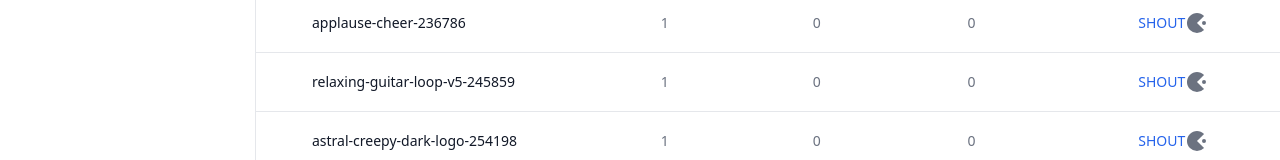
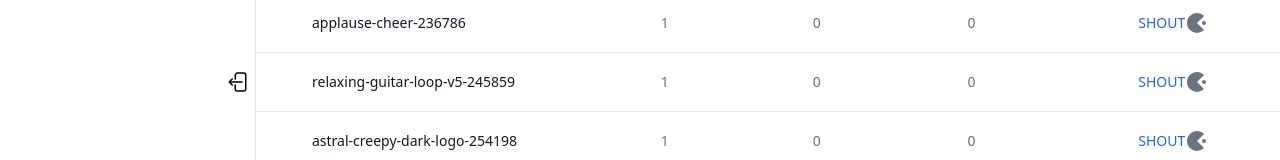
Before and after one commit to dr-R3dn3ck/soundshouter, a Vue app in the folder soundshouter-vite-webapp/: page / in a window 1280 px wide. Shown: the part 474-634 px from the top of the page. Built offline with nearby package versions, Linux system fonts and the light colour scheme.

Commit message:
sidebar adjustments

```diff
--- a/soundshouter-vite-webapp/src/App.vue
+++ b/soundshouter-vite-webapp/src/App.vue
@@ -11,7 +11,9 @@
     </header>
 
     <body class="dark:bg-gray-800">
-        <div class="sticky top-36 z-20 sm:ml-64 bg-white dark:bg-gray-950 h-auto min-h-12">
+
+        <div class="sticky top-36 z-20 sm:ml-64 bg-white dark:bg-gray-950 h-auto min-h-12"
+        :class="sideBarState === false ? 'ml-64' : 'ml-64'">
             <SubCatElement v-for="sub in subcategoriesFiltered" :id="sub.id" :subcat="sub.name"
                 @click-sub-cat-event="filterSoundsBySubCatergorie">
             </SubCatElement>
@@ -32,7 +34,7 @@
     </body>
 
     <div>
-        <SideBar>
+        <SideBar :barState="sideBarState" @switch-side-bar-state="changeSideBatState">
             <template #element>
                 <div>
                     <SideBarElement v-for="category in categories" :name="category.name" :id="category.id"
@@ -44,7 +46,8 @@
         </SideBar>
     </div>
 
-    <footer class="p-4 sm:ml-64 bg-gray-800 shadow dark:bg-gray-800 sticky bottom-0 z-20">
+    <footer class="p-4 sm:ml-64 bg-gray-800 shadow dark:bg-gray-800 sticky bottom-0 z-20"
+    :class="sideBarState === false ? 'ml-0' : 'ml-64'">
         <div>
             <Footer />
         </div>
@@ -60,7 +63,7 @@ import NavBar from "./components/NavBar.vue"
 import Footer from "./components/Footer.vue"
 import SideBar from "./components/SideBar.vue"
 import SideBarElement from "./components/SideBarElement.vue"
-import { categories, filterSounds, soundsFiltered, subcategoriesFiltered, filterSubCategories, filterSoundsBySubCatergorie, shoutNow } from "./js/data.js"
+import { categories, filterSounds, soundsFiltered, subcategoriesFiltered, filterSubCategories, filterSoundsBySubCatergorie, shoutNow, sideBarState, changeSideBatState } from "./js/data.js"
 import SubCatElement from "./components/SubCatElement.vue"
 import SoundElement from './components/SoundElement.vue';
 
--- a/soundshouter-vite-webapp/src/components/SideBar.vue
+++ b/soundshouter-vite-webapp/src/components/SideBar.vue
@@ -1,6 +1,10 @@
 <script setup>
-import { onMounted } from 'vue'
+import { onMounted, defineProps, defineEmits } from 'vue'
 import { initFlowbite } from 'flowbite'
+defineProps({
+    barState: Boolean
+})
+defineEmits(["switchSideBarState"])
 
 // initialize components based on data attribute selectors
 onMounted(() => {
@@ -11,9 +15,61 @@ onMounted(() => {
 <template>
 
     <aside id="logo-sidebar"
+        v-if="barState"
         class="fixed top-36 left-0 z-40 w-64 h-screen transition-transform -translate-x-full bg-white border-r border-gray-200 sm:translate-x-0 dark:bg-gray-800 dark:border-gray-700"
         aria-label="Sidebar">
         <div class="h-full px-3 pb-4 overflow-y-auto bg-white dark:bg-gray-800">
+            <div v-if="barState">
+                <button @click="$emit('switchSideBarState')" class="dark:bg-slate-700 rounded-lg fixed top-2/4 right-1">
+                <svg xmlns="http://www.w3.org/2000/svg" fill="none" viewBox="0 0 24 24" stroke-width="1.5"
+                    stroke="currentColor" class="size-6">
+                    <path stroke-linecap="round" stroke-linejoin="round"
+                        d="M8.25 9V5.25A2.25 2.25 0 0 1 10.5 3h6a2.25 2.25 0 0 1 2.25 2.25v13.5A2.25 2.25 0 0 1 16.5 21h-6a2.25 2.25 0 0 1-2.25-2.25V15m-3 0-3-3m0 0 3-3m-3 3H15" />
+                </svg>
+            </button>
+            </div>
+
+            <div v-else>
+                <button @click="$emit('switchSideBarState')" class="dark:bg-slate-700 rounded-lg fixed top-2/4 left-64 rotate-180">
+                <svg xmlns="http://www.w3.org/2000/svg" fill="none" viewBox="0 0 24 24" stroke-width="1.5"
+                    stroke="currentColor" class="size-6">
+                    <path stroke-linecap="round" stroke-linejoin="round"
+                        d="M8.25 9V5.25A2.25 2.25 0 0 1 10.5 3h6a2.25 2.25 0 0 1 2.25 2.25v13.5A2.25 2.25 0 0 1 16.5 21h-6a2.25 2.25 0 0 1-2.25-2.25V15m-3 0-3-3m0 0 3-3m-3 3H15" />
+                    </svg>
+            </button>
+            </div>
+
+            <ul class="space-y-2 font-medium">
+                <slot name="element"></slot>
+            </ul>
+        </div>
+    </aside>
+
+    <aside id="logo-sidebar"
+        v-if="!barState"
+        class="fixed top-36 -left-64 z-40 w-64 h-screen transition-transform -translate-x-full bg-white border-r border-gray-200 sm:translate-x-0 dark:bg-gray-800 dark:border-gray-700"
+        aria-label="Sidebar">
+        <div class="h-full px-3 pb-4 overflow-y-auto bg-white dark:bg-gray-800">
+            <div v-if="barState">
+                <button @click="$emit('switchSideBarState')" class="dark:bg-slate-700 rounded-lg fixed top-2/4 right-1">
+                <svg xmlns="http://www.w3.org/2000/svg" fill="none" viewBox="0 0 24 24" stroke-width="1.5"
+                    stroke="currentColor" class="size-6">
+                    <path stroke-linecap="round" stroke-linejoin="round"
+                        d="M8.25 9V5.25A2.25 2.25 0 0 1 10.5 3h6a2.25 2.25 0 0 1 2.25 2.25v13.5A2.25 2.25 0 0 1 16.5 21h-6a2.25 2.25 0 0 1-2.25-2.25V15m-3 0-3-3m0 0 3-3m-3 3H15" />
+                </svg>
+            </button>
+            </div>
+
+            <div v-else>
+                <button @click="$emit('switchSideBarState')" class="dark:bg-slate-700 rounded-lg fixed top-2/4 left-64 rotate-180">
+                <svg xmlns="http://www.w3.org/2000/svg" fill="none" viewBox="0 0 24 24" stroke-width="1.5"
+                    stroke="currentColor" class="size-6">
+                    <path stroke-linecap="round" stroke-linejoin="round"
+                        d="M8.25 9V5.25A2.25 2.25 0 0 1 10.5 3h6a2.25 2.25 0 0 1 2.25 2.25v13.5A2.25 2.25 0 0 1 16.5 21h-6a2.25 2.25 0 0 1-2.25-2.25V15m-3 0-3-3m0 0 3-3m-3 3H15" />
+                    </svg>
+            </button>
+            </div>
+
             <ul class="space-y-2 font-medium">
                 <slot name="element"></slot>
             </ul>
--- a/soundshouter-vite-webapp/src/js/data.js
+++ b/soundshouter-vite-webapp/src/js/data.js
@@ -165,6 +165,17 @@ export const subcategories = reactive([
 export const soundsFiltered = reactive([])
 export const categoriesFiltered = reactive([])
 export const subcategoriesFiltered = reactive([])
+export const sideBarState = ref(true)
+
+export function changeSideBatState(){
+    if (sideBarState.value === true){
+        sideBarState.value = false
+    }
+    else{
+        sideBarState.value = true
+    }
+    console.log(sideBarState.value)
+}
 
 export function filterSounds(filter) {
     soundsFiltered.length = 0
```
